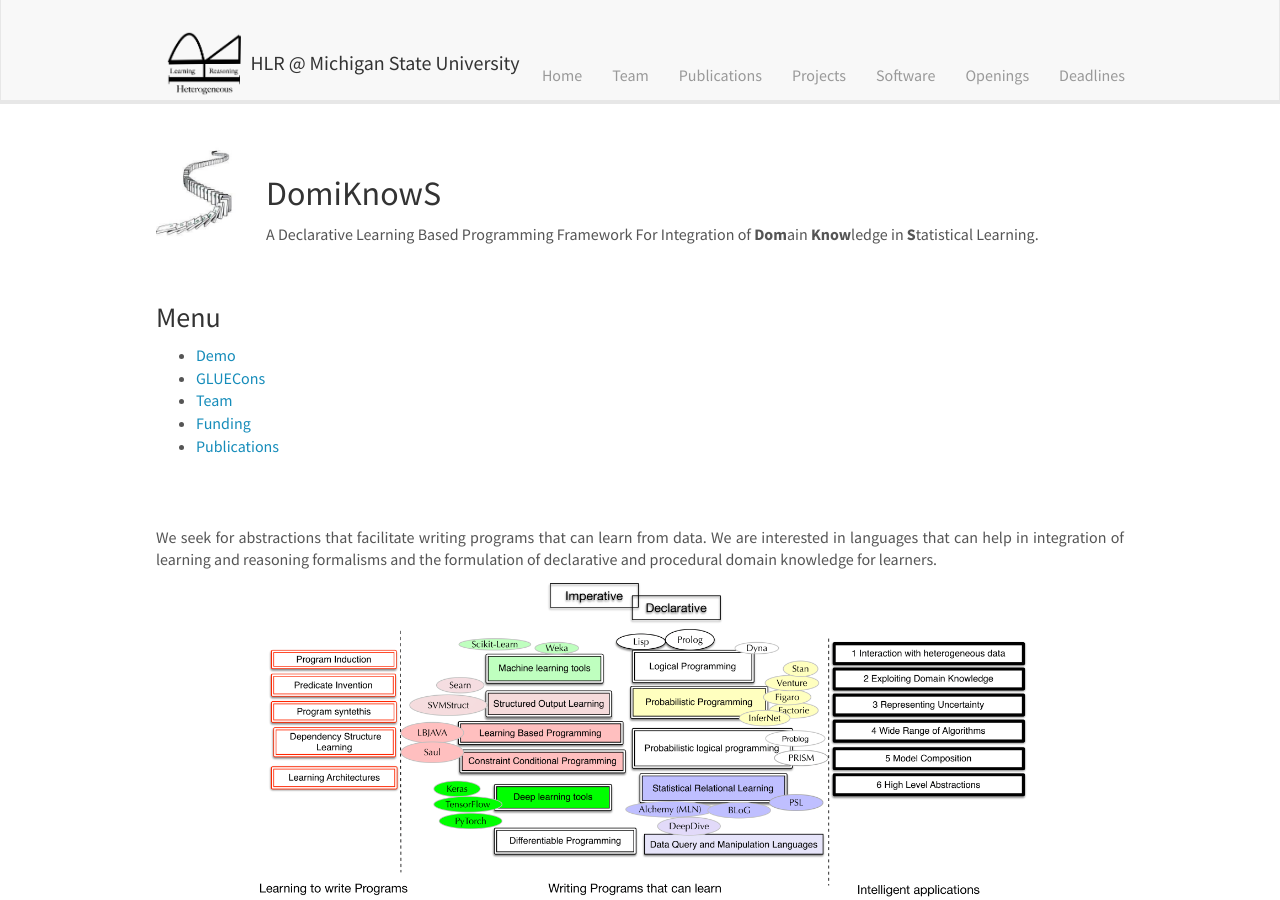
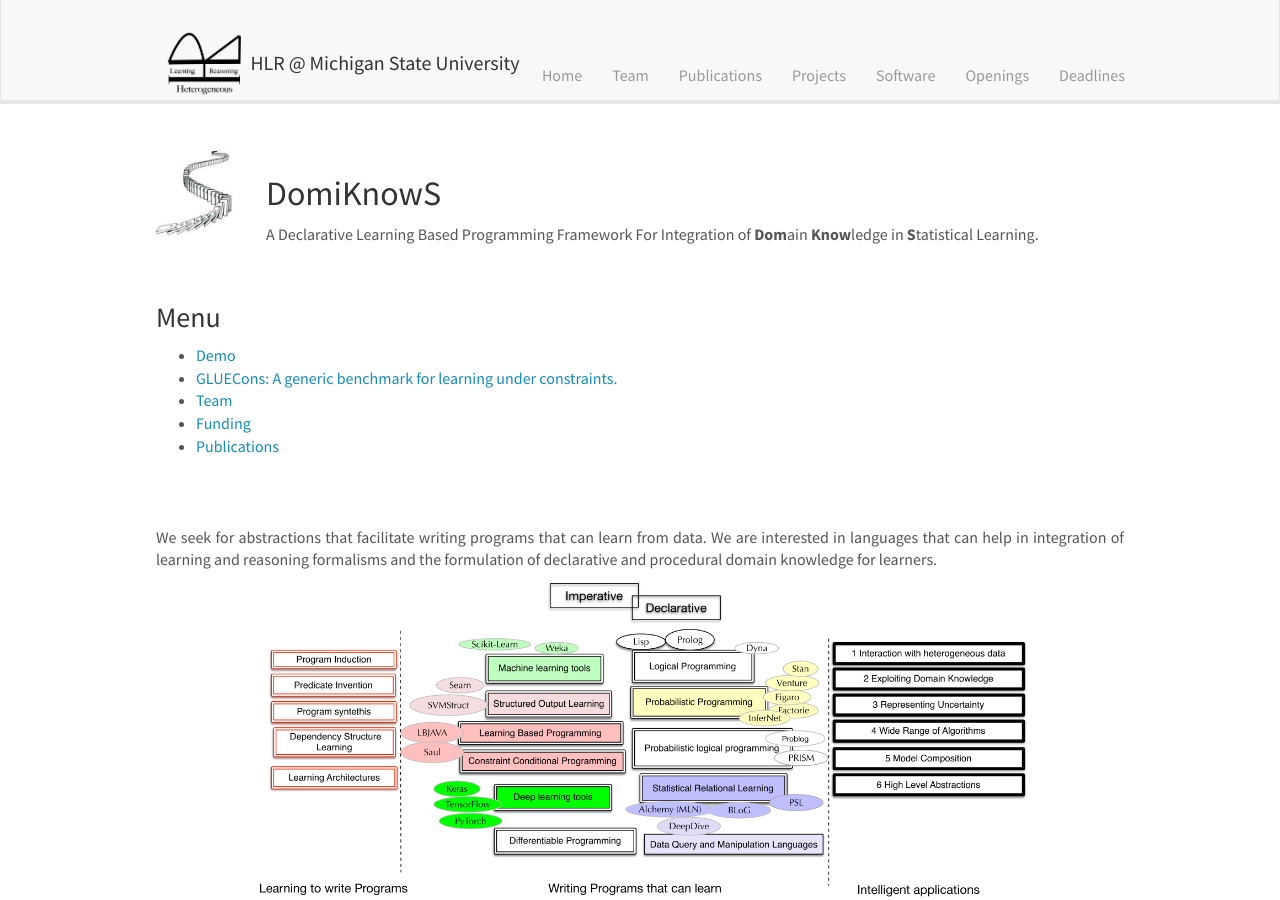
Before and after one commit to HLR/HLR.github.io, a Jekyll site: the page built from _pages/domiknows.md, in a window 1280 px wide and 900 px high. Built offline with Jekyll 4.4.1, drawn with Linux system fonts in a browser that asks for light colours; nearby versions of some CDN libraries.

Commit message:
Update domiknows.md

```diff
--- a/_pages/domiknows.md
+++ b/_pages/domiknows.md
@@ -36,7 +36,7 @@ permalink: /domiknows/
 
 <ul>
 <li> <a href="{{ site.url }}{{ site.baseurl }}/domiknows-nlp/">Demo</a> </li>
-<li> <a href="{{ site.url }}{{ site.baseurl }}/gluecons/">GLUECons</a> </li>
+<li> <a href="{{ site.url }}{{ site.baseurl }}/gluecons/">GLUECons: A generic benchmark for learning under constraints.</a> </li>
 <li> <a href="#members">Team</a> </li>
 <li> <a href="#fund">Funding</a> </li>
 <li> <a href="#pubs">Publications</a> </li>
```
